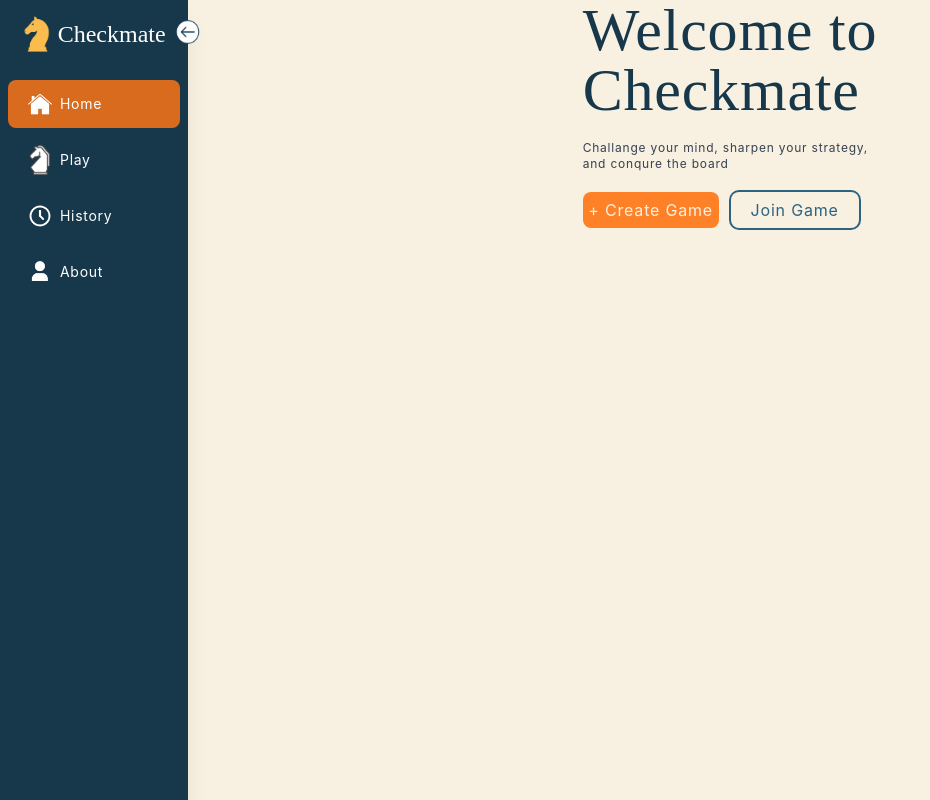
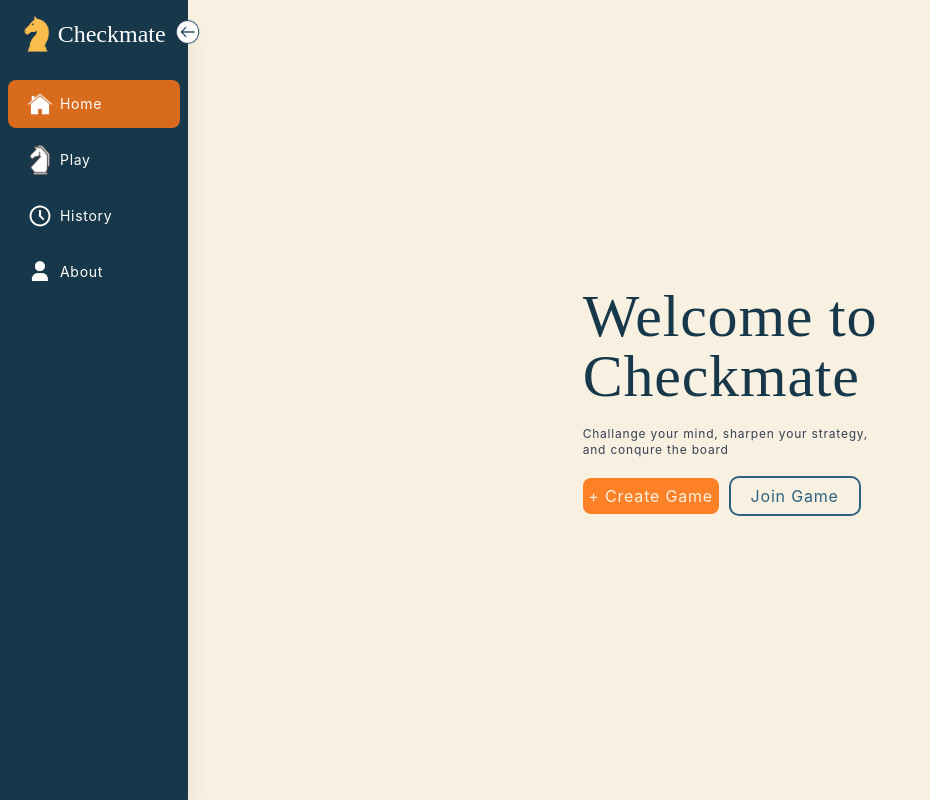
Before and after one commit to rameenali19/Chess-Game, a React (Vite) app: page / in a window 1280 px wide. Shown: the whole page, without its empty margins (0-930 px from the left). Built offline with nearby package versions, Linux system fonts and the light colour scheme; no server answers.

Commit message:
making the div in middle

```diff
--- a/src/pages/HomePage.jsx
+++ b/src/pages/HomePage.jsx
@@ -3,7 +3,7 @@ import HomePageLogo from "../components/HomePageLogo"
 function HomePage() {
   return (
 
-    <div className="flex flex-col px-10 items-center">
+    <div className="flex flex-col px-10 items-center justify-center min-h-screen">
       <div>
         <HomePageLogo />
       </div>
```
Also changed, not shown: src/assets/Icons/home-page.png (added).
